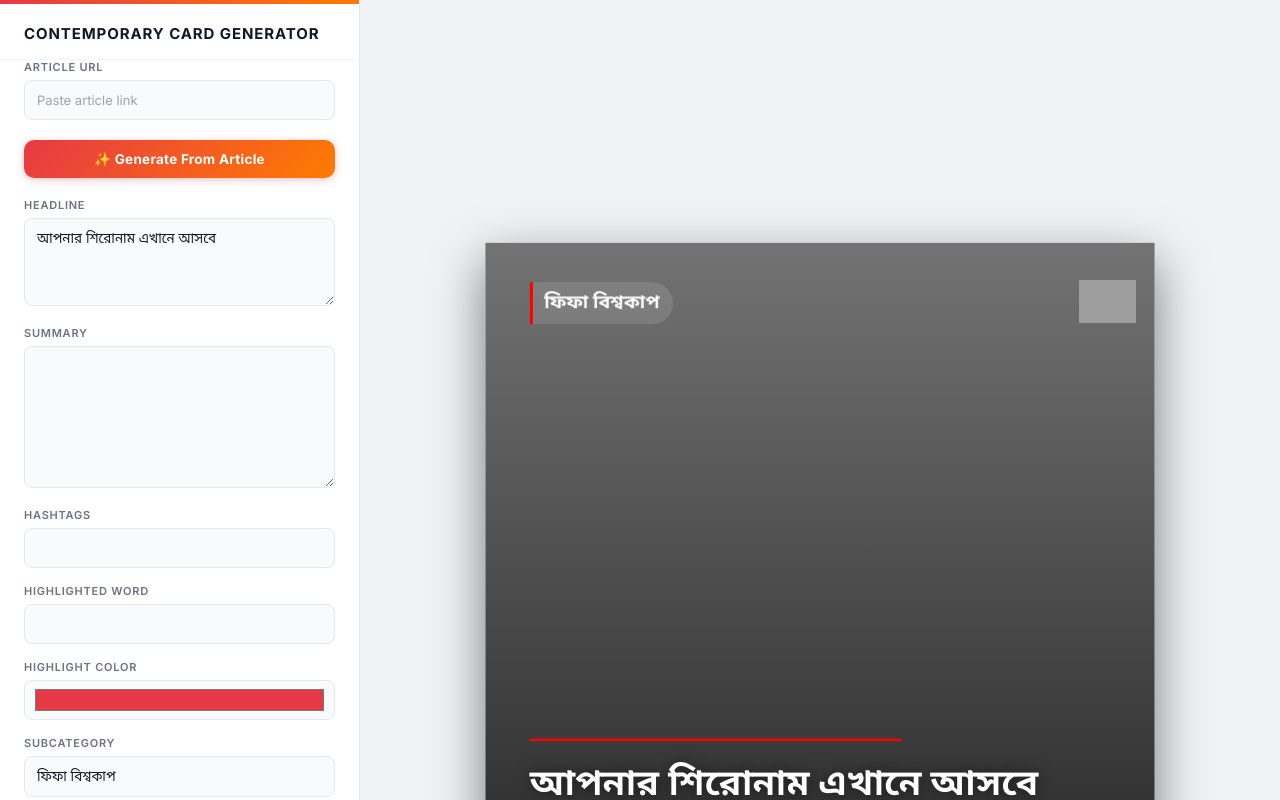
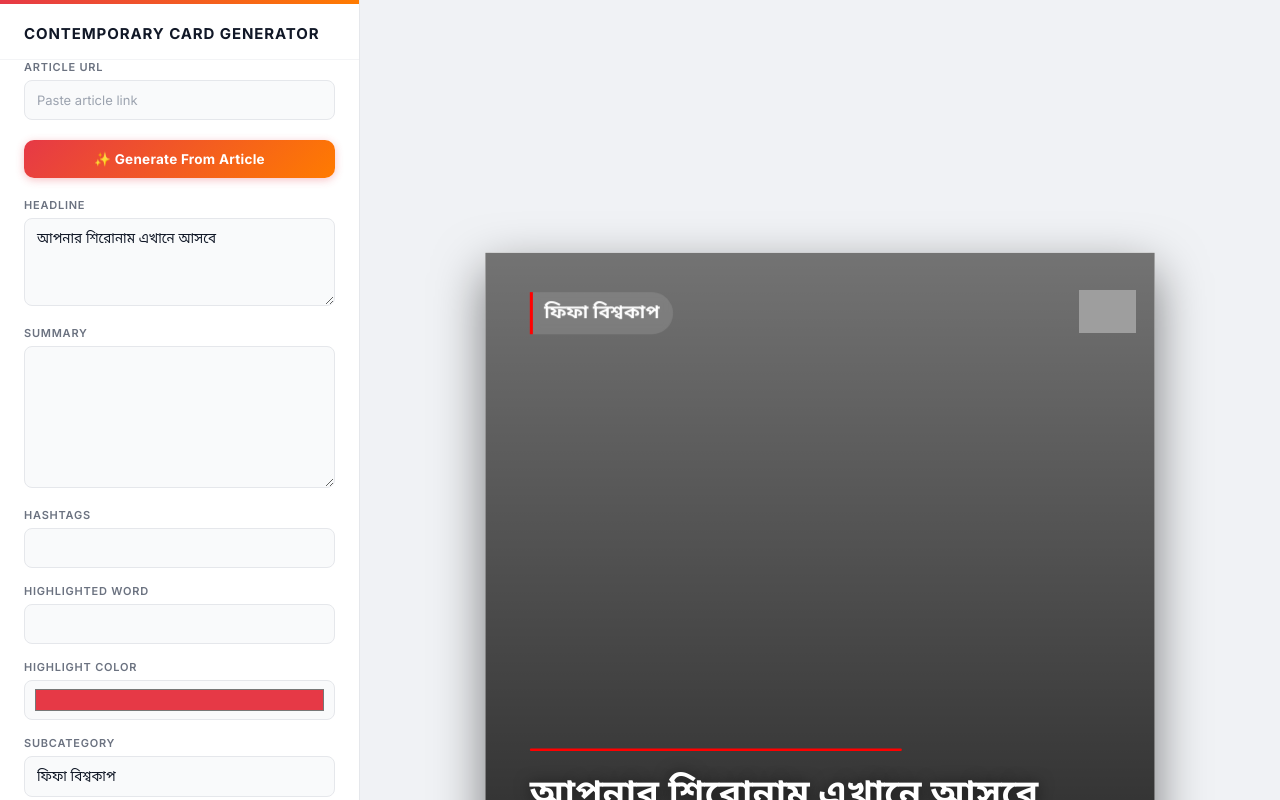
Before and after one commit to Sumaiya-Tabassum42/manual_temp, a React (Vite) app: page / in a window 1280 px wide. Built offline with nearby package versions, Linux system fonts and the light colour scheme; grey boxes are pictures that could not be loaded.

Commit message:
Update index.css

```diff
--- a/src/index.css
+++ b/src/index.css
@@ -191,7 +191,7 @@ body {
 
 /* ─── DOWNLOAD BUTTON ─── */
 .download-btn {
-  margin-top: -50px;
+  margin-top: -70px;
   padding: 11px 24px;
   background: #111827;
   border: none;
```
